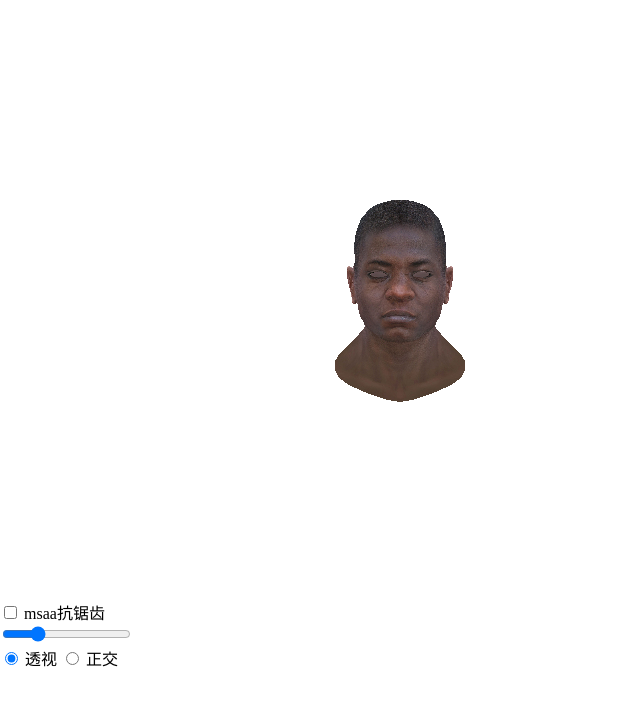
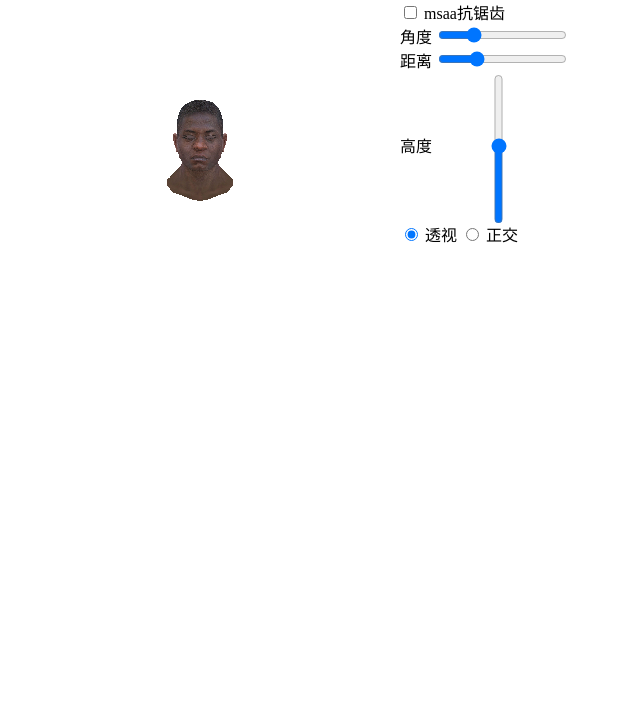
Before and after one commit to Jecced/raster, a website built with webpack: page raster-ts/template/index.html in a window 1280 px wide. Shown: the whole page, without its empty margins (0-640 px from the left). Built offline with nearby package versions, Linux system fonts and the light colour scheme.

Commit message:
feat: 调整布局, 加入距离和高度的控制

```diff
--- a/raster-ts/css/index.css
+++ b/raster-ts/css/index.css
@@ -2,6 +2,10 @@ body {
     padding: 0;
     margin: 0;
     border-width: 0;
+}
+
+#main{
+    display: flex;
 }
 
 #canvas {
--- a/raster-ts/src/index.ts
+++ b/raster-ts/src/index.ts
@@ -62,6 +62,10 @@ let scene: Scene;
 
 let i = 90;
 
+let cy = 2;
+
+let distance = 30;
+
 function update() {
 
     const buffer = rasterCtl.getBuffer();
@@ -74,8 +78,8 @@ function update() {
 
     const camera = scene.getCamera();
     const node = scene.getChild(0);
-    const out = Calc.vec2ByAngleDist(i, 30);
-    camera.setPosition(out.x, 2, out.y);
+    const out = Calc.vec2ByAngleDist(i, distance);
+    camera.setPosition(out.x, cy, out.y);
     camera.lookAt(node.getPosition());
 
 
@@ -127,4 +131,13 @@ window["ctl"] = {
         update();
     },
 
+    cy: function(y: number){
+        cy = y;
+        update()
+    },
+    dist: function(dist:number){
+        distance = dist;
+        update()
+    }
+
 };
--- a/raster-ts/template/index.html
+++ b/raster-ts/template/index.html
@@ -5,7 +5,12 @@
     <title>Software Rasterizer</title>
 </head>
 <body>
-    <canvas id="canvas" height="600px" width="800px"></canvas>
+    <div id="main">
+        <canvas id="canvas"
+                width="400px"
+                height="300px"
+                >
+        </canvas>
 
         <div class="ctl-bar">
             <div>
@@ -13,7 +18,37 @@
                 <label for="msaa">msaa抗锯齿</label>
             </div>
             <div>
-            <input type="range" min="0" max="360" value="90" step="1" oninput="ctl.rx(this.value)">
+                <label>角度</label>
+                <input type="range"
+                       min="0"
+                       max="360"
+                       value="90"
+                       step="1"
+                       oninput="ctl.rx(this.value)">
+            </div>
+
+            <div>
+                <label>距离</label>
+                <input type="range"
+                       min="3"
+                       max="100"
+                       value="30"
+                       step="1"
+                       oninput="ctl.dist(this.value)">
+            </div>
+
+            <div style="height: 150px;display: flex;">
+                <div style="height: 150px; ">
+                    <label style="line-height: 150px;text-align: center">高度</label>
+                </div>
+                <input
+                    type="range"
+                    style="-webkit-appearance: slider-vertical;height: 150px"
+                    min="-40"
+                    max="40"
+                    value="2"
+                    step="1"
+                    oninput="ctl.cy(this.value)">
             </div>
 
             <div>
@@ -22,6 +57,11 @@
                 <input id="ort" type="radio" name="perspective" onclick="ctl.cameraUseOrt(true)">
                 <label for="ort">正交</label>
             </div>
+
+
+
+        </div>
+
     </div>
 
 
```
Lines whose indentation alone changed are shown as unchanged.
